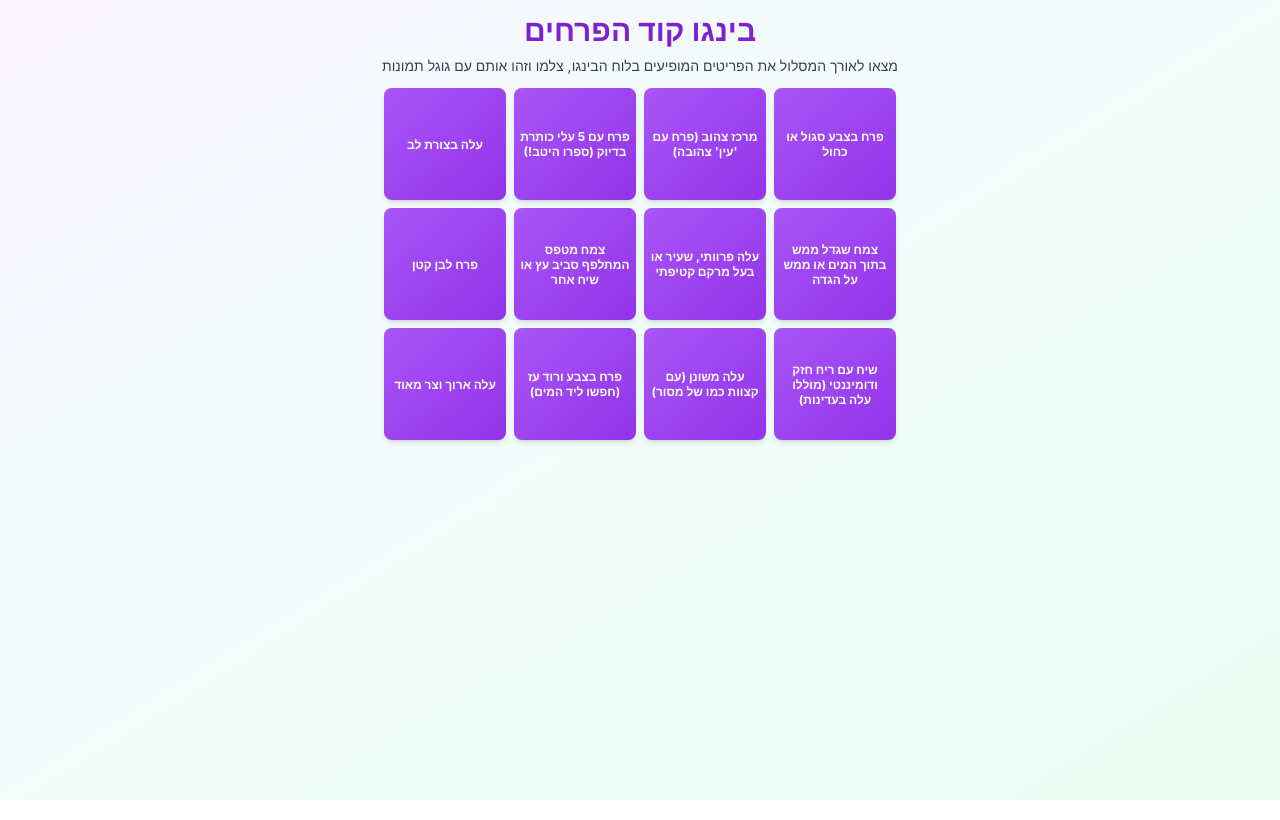
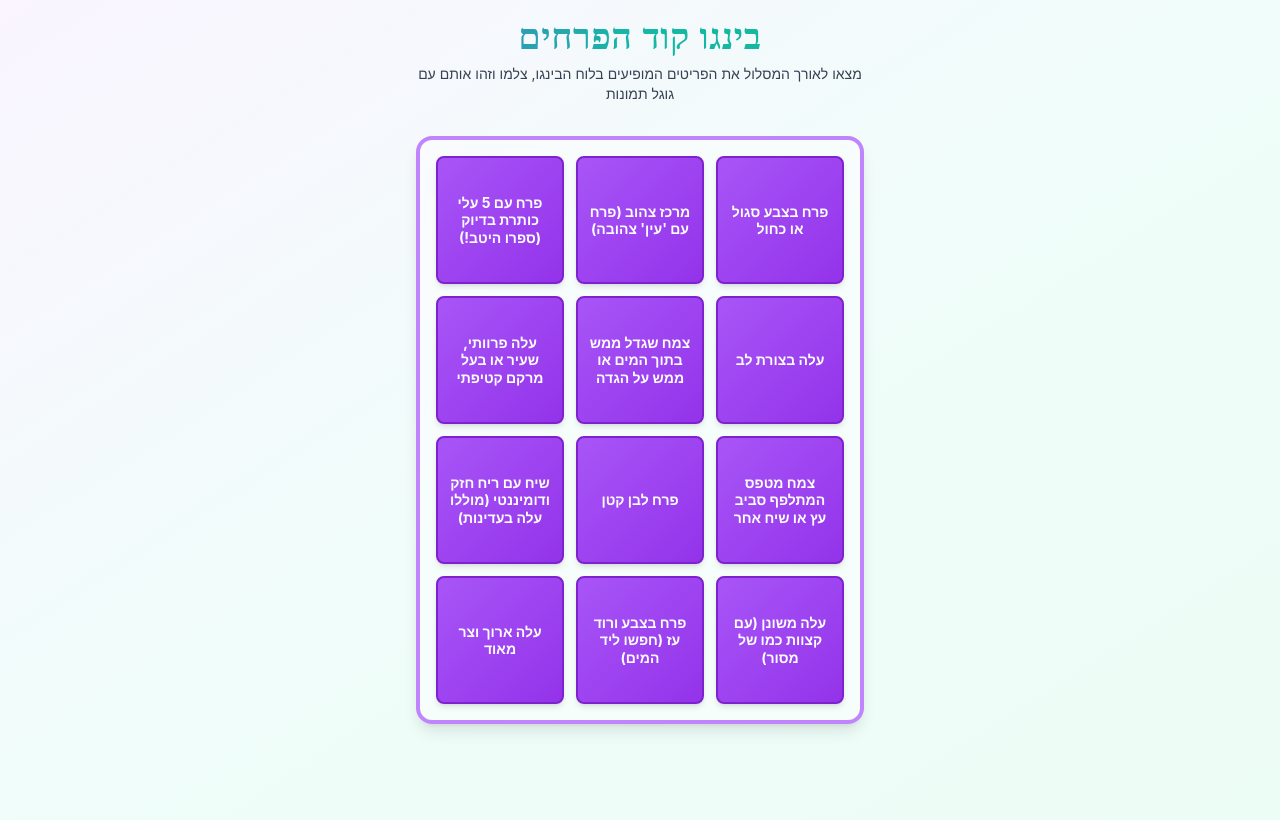
Before and after one commit to bettyapanit/The-Flower-Code-Bingo, a React (Vite) app: page / in a window 1280 px wide. Built offline with nearby package versions, Linux system fonts and the light colour scheme.

Commit message:
Add files via upload

```diff
--- a/src/App.jsx
+++ b/src/App.jsx
@@ -45,29 +45,31 @@ const FlowerCodeBingo = () => {
   };
 
   return (
-    <div className="min-h-screen bg-gradient-to-br from-purple-50 via-teal-50 to-emerald-50 p-3 pb-20"
+    <div className="min-h-screen bg-gradient-to-br from-purple-50 via-teal-50 to-emerald-50 p-4 pb-20"
          style={{ direction: 'rtl' }}>
 
-      <div className="text-center mb-3">
-        <h1 className="text-3xl font-bold text-purple-700 mb-2">בינגו קוד הפרחים</h1>
-        <p className="text-sm text-gray-700">מצאו לאורך המסלול את הפריטים המופיעים בלוח הבינגו, צלמו וזהו אותם עם גוגל תמונות</p>
+      <div className="text-center mb-2">
+        <h1 className="text-4xl font-bold text-transparent bg-clip-text bg-gradient-to-r from-purple-600 via-teal-500 to-emerald-500 mb-2"
+            style={{ fontFamily: 'Georgia, serif', letterSpacing: '0.5px' }}>
+          בינגו קוד הפרחים
+        </h1>
+        <p className="text-sm text-gray-700 max-w-md mx-auto">
+          מצאו לאורך המסלול את הפריטים המופיעים בלוח הבינגו, צלמו וזהו אותם עם גוגל תמונות
+        </p>
       </div>
 
-      <div className="max-w-lg mx-auto mb-4 relative">
-        <div className="absolute inset-0 grid grid-cols-4 gap-2 pointer-events-none">
-          {[...Array(12)].map((_, i) => (
-            <div key={i} className="border-2 border-purple-300 rounded-lg"></div>
-          ))}
-        </div>
+      <div className="h-6"></div>
 
-        <div className="grid grid-cols-4 gap-2 relative z-10">
+      <div className="max-w-md mx-auto mb-4">
+        <div className="bg-white/40 backdrop-blur-sm rounded-2xl p-4 border-4 border-purple-400 shadow-lg">
+          <div className="grid grid-cols-3 gap-3">
             {cards.map((card) => {
               const isRevealed = revealedCards.has(card.id);
               return (
                 <div
                   key={card.id}
                   onClick={() => handleCardClick(card.id)}
-                className={`relative h-28 cursor-pointer transition-all duration-500 ${
+                  className={`relative h-32 cursor-pointer transition-all duration-500 ${
                     isRevealed ? 'card-flip' : 'hover:scale-105'
                   }`}
                   style={{
@@ -76,30 +78,30 @@ const FlowerCodeBingo = () => {
                   }}
                 >
                   <div
-                  className="absolute inset-0 bg-gradient-to-br from-purple-500 to-purple-600 rounded-lg p-1.5 flex items-center justify-center shadow-md"
+                    className="absolute inset-0 bg-gradient-to-br from-purple-500 to-purple-600 rounded-lg p-2 flex items-center justify-center shadow-md border-2 border-purple-700"
                     style={{ backfaceVisibility: 'hidden' }}
                   >
-                  <p className="text-white text-center font-bold text-xs leading-tight">
+                    <p className="text-white text-center font-bold text-sm leading-tight">
                       {card.text}
                     </p>
                   </div>
 
                   <div
-                  className="absolute inset-0 bg-gradient-to-br from-teal-400 to-emerald-400 rounded-lg p-2 flex flex-col items-center justify-center shadow-md"
+                    className="absolute inset-0 bg-gradient-to-br from-teal-400 to-emerald-400 rounded-lg p-2 flex flex-col items-center justify-center shadow-md border-2 border-teal-600"
                     style={{
                       backfaceVisibility: 'hidden',
-                    transform: 'rotateY(180deg)',
-                    direction: 'ltr'
+                      transform: 'rotateY(180deg)'
                     }}
                   >
-                  <div className="text-5xl font-bold text-purple-900 mb-1">
+                    <div className="text-6xl font-bold text-purple-900 mb-1" style={{ fontFamily: 'monospace' }}>
                       {card.char}
                     </div>
-                  <Check className="w-5 h-5 text-purple-700" />
+                    <Check className="w-6 h-6 text-purple-700" />
                   </div>
                 </div>
               );
             })}
+          </div>
         </div>
       </div>
 
@@ -107,7 +109,6 @@ const FlowerCodeBingo = () => {
         <div className="max-w-md mx-auto">
           <div className="bg-white/95 backdrop-blur-sm rounded-xl p-5 shadow-xl border-2 border-purple-400">
             <div className="text-center">
-              <div className="text-5xl mb-3">🎉</div>
               <h2 className="text-2xl font-bold text-purple-700 mb-3">בינגו! כל הכבוד!</h2>
               <p className="text-base text-gray-700 mb-4">
                 הצלחתם למצוא את כל הפרחים וסיימתם את לוח הבינגו.
@@ -123,7 +124,7 @@ const FlowerCodeBingo = () => {
                 onChange={(e) => setUserEquation(e.target.value)}
                 placeholder="כתבו כאן..."
                 className="w-full text-center text-xl font-mono p-3 border-3 border-purple-400 rounded-lg mb-4 focus:outline-none focus:ring-3 focus:ring-purple-300"
-                dir="ltr"
+                style={{ direction: 'ltr' }}
               />
 
               <button
@@ -156,12 +157,11 @@ const FlowerCodeBingo = () => {
       {showVictory && (
         <div className="fixed inset-0 bg-black/60 backdrop-blur-sm flex items-center justify-center p-4 z-50">
           <div className="bg-white rounded-3xl p-8 max-w-sm text-center shadow-2xl border-4 border-purple-500">
-            <div className="text-6xl mb-4">✓</div>
             <h2 className="text-2xl font-bold text-purple-700 mb-4">נכון!</h2>
             <p className="text-lg text-gray-700 mb-4">
               זה אכן התרגיל שהתגלה בלוח הבינגו.
             </p>
-            <div className="text-4xl font-bold text-purple-900 mb-4 font-mono" dir="ltr">
+            <div className="text-4xl font-bold text-purple-900 mb-4 font-mono" style={{ direction: 'ltr' }}>
               48*2+35-12:4
             </div>
             <p className="text-lg text-gray-700 font-medium">
```
Lines whose indentation alone changed are shown as unchanged.
